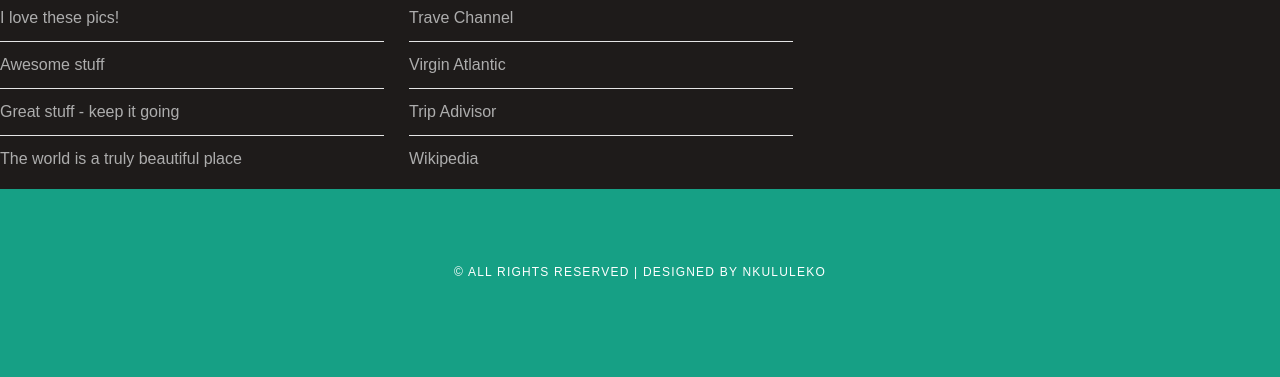
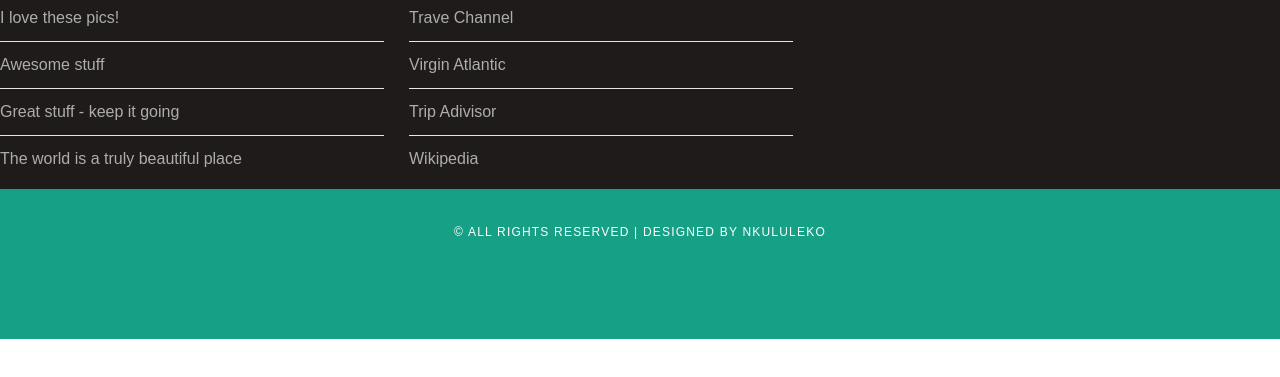
Before and after one commit to nkululekohzunguh-ITvarsity/module6-assessment-1, a plain HTML site: page index.html in a window 1280 px wide. Shown: the part 1348-1725 px from the top of the page. After the commit the page ends 1687 px from the top, so only its background shows below. Drawn offline with Linux system fonts and the light colour scheme.

Commit message:
Update style.css

```diff
--- a/style.css
+++ b/style.css
@@ -152,17 +152,14 @@
     padding-left: 25px;
 }
 
-/*******************Copyright*********************/
+/*******************Copyright************************/
 #copyright{
     width: 100%;
     height: 130px;
     text-align: center;
     background-color: #16a085;
-    padding: 60px 0px 40px 0px;
+    padding-top: 20px;
     clear: both;
-    position: relative;
-    overflow: hidden;
-
 }
 #copyright p{
     font-size: 12px;
```
